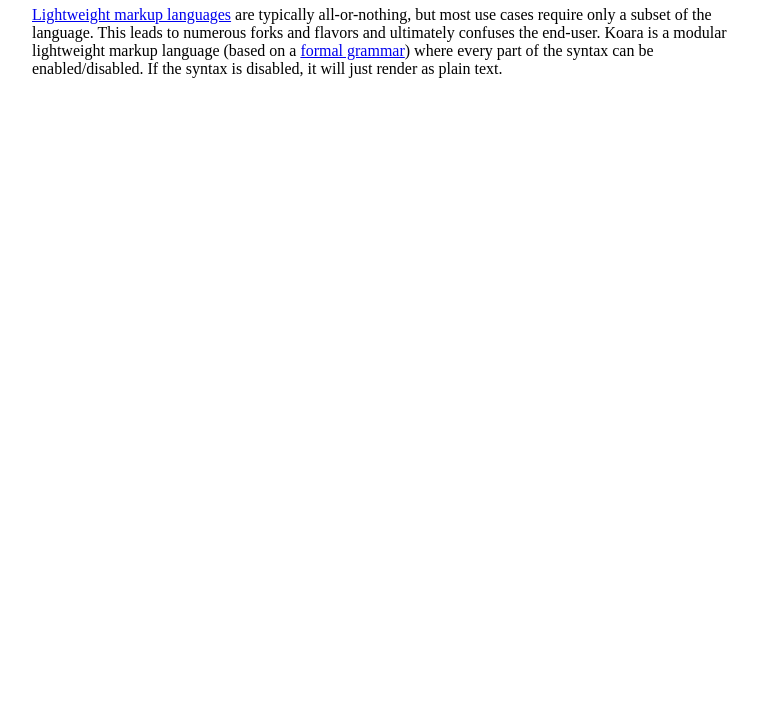
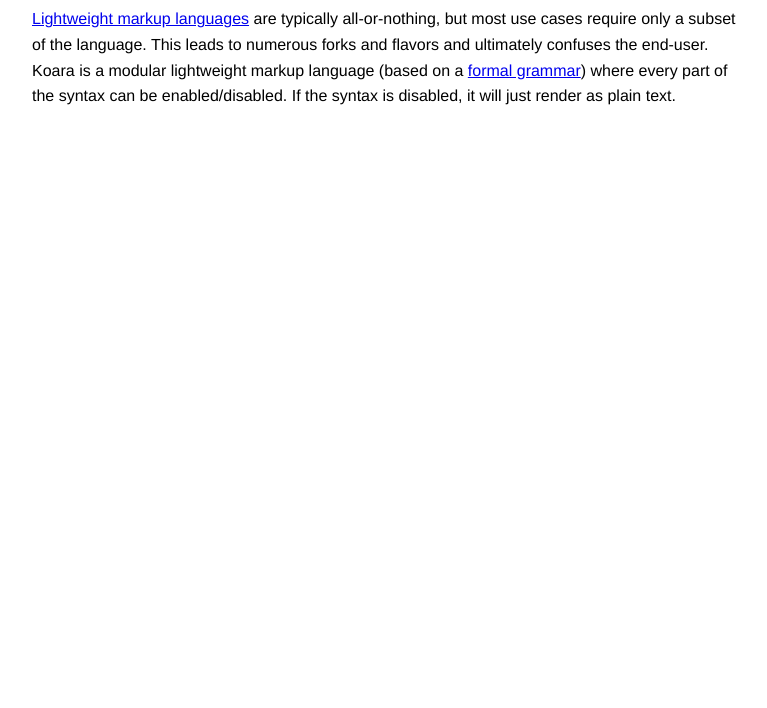
Before and after one commit to koara/koara.github.io, a website: page index.html in a window 1280 px wide. Shown: the part 92-800 px from the top of the page, without its empty margins (248-1015 px from the left). Drawn offline with Linux system fonts and the light colour scheme.

Commit message:
simple setup

```diff
--- a/a.css
+++ b/a.css
@@ -1,2 +1,3 @@
-body {margin: 40px 20px; padding: 0;}
+body {font-family: "Helvetica Neue", Helvetica, Arial, sans-serif; margin: 40px 20px; padding: 0;}
 #bd {margin: 0 auto; width: 720px;}
+p {line-height: 1.6; margin-bottom: 20px;}
```
